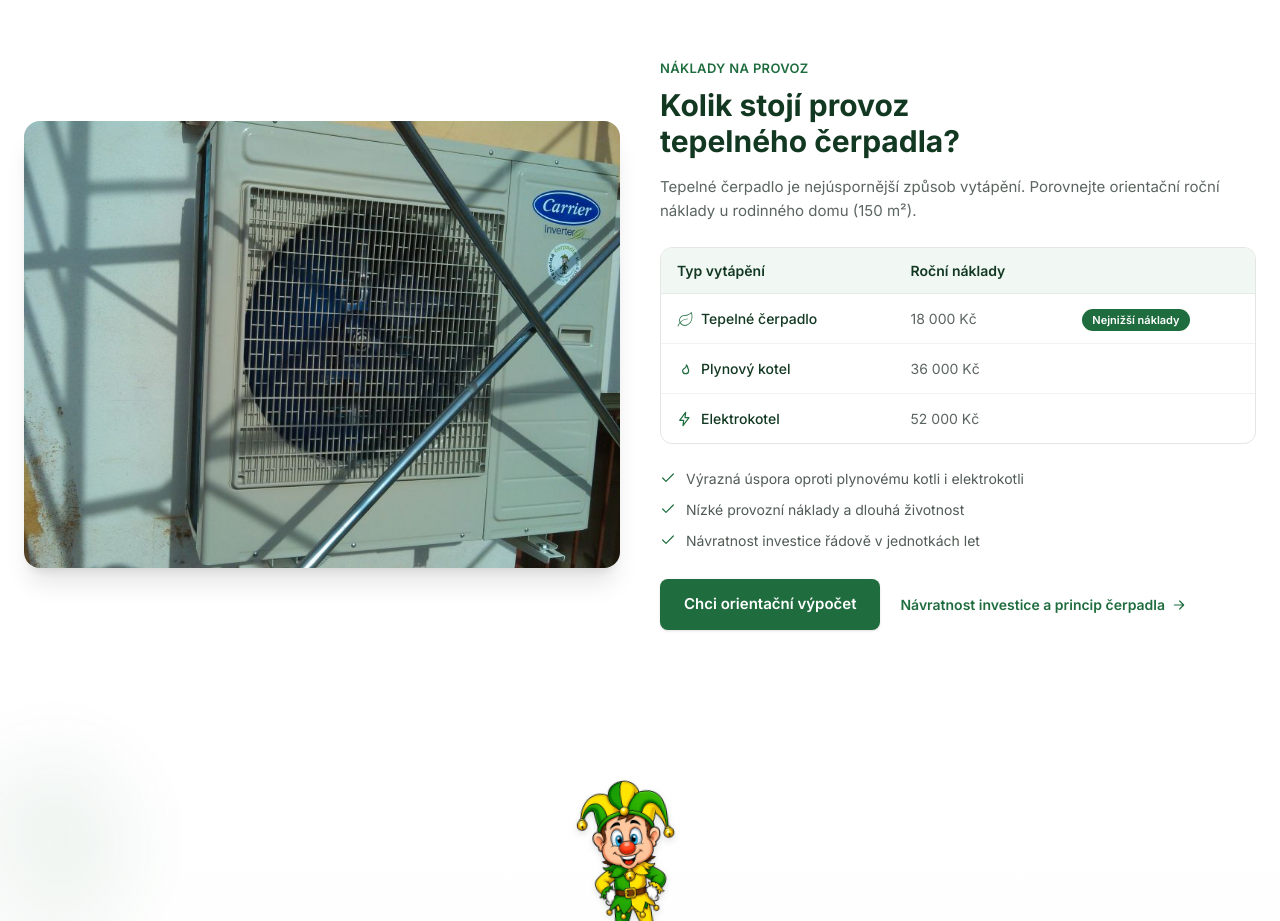
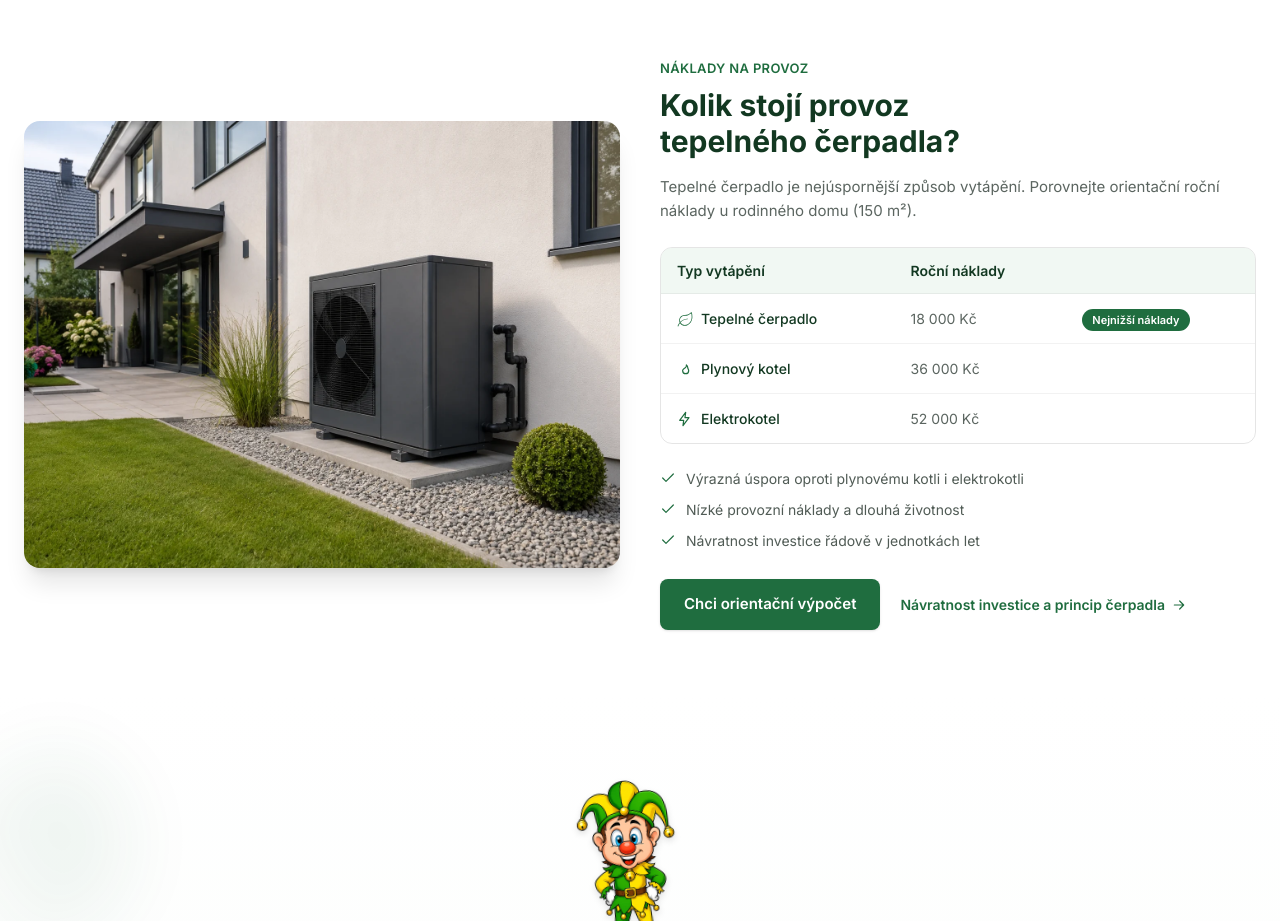
Before and after one commit to cuketka69/klimatizacekasparek, a Next.js app: page / in a window 1280 px wide. Shown: the part 1280-2201 px from the top of the page. Built offline with nearby package versions, Linux system fonts and the light colour scheme.

Commit message:
Use dedicated image for the operating-cost section

```diff
--- a/components/Costs.tsx
+++ b/components/Costs.tsx
@@ -14,8 +14,8 @@ export function Costs() {
           <Reveal from="left">
             <div className="relative aspect-[4/3] overflow-hidden rounded-2xl shadow-xl">
               <Image
-                src="/realizace/brezany.jpg"
-                alt="Instalace tepelného čerpadla Carrier, Břežany"
+                src="/sluzby/provozcerpadla.webp"
+                alt="Kolik stojí provoz tepelného čerpadla"
                 fill
                 sizes="(min-width: 1024px) 50vw, 100vw"
                 className="object-cover"
```
Also changed, not shown: public/sluzby/provozcerpadla.webp (added).
